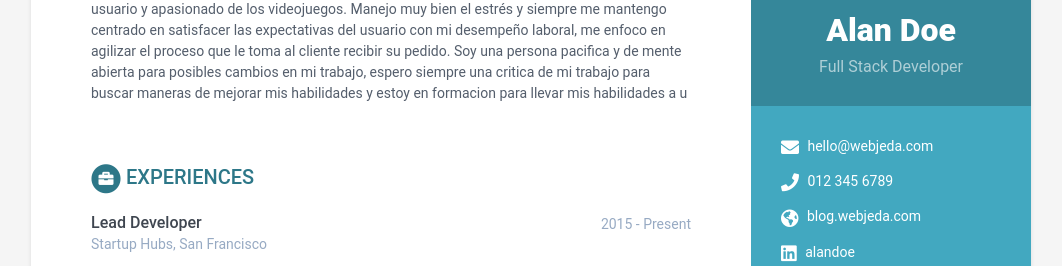
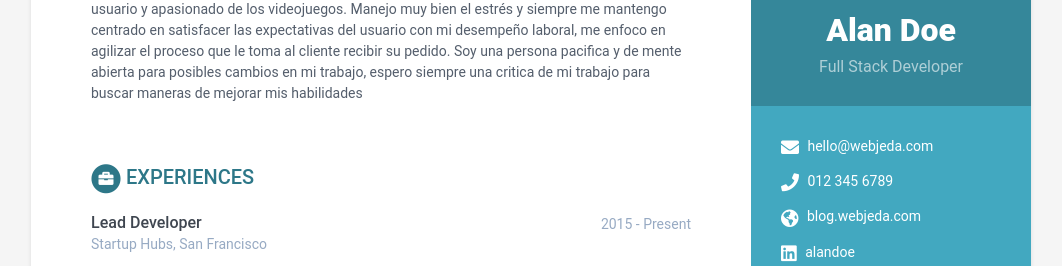
Before and after one commit to KevinC99/good-birch-4e19a, a Jekyll site: the page built from index.html, in a window 1280 px wide. Shown: the part 162-428 px from the top of the page, without its empty margins (109-1171 px from the left). Built offline with Jekyll 4.4.1, drawn with Linux system fonts in a browser that asks for light colours; some of the changed text lies outside the part shown.

Commit message:
data.yml: updated summary in career-profile

```diff
--- a/_data/data.yml
+++ b/_data/data.yml
@@ -39,8 +39,7 @@ career-profile:
     expectativas del usuario con mi desempeño laboral, me enfoco en agilizar el
     proceso que le toma al cliente recibir su pedido. Soy una persona pacifica y
     de mente abierta para posibles cambios en mi trabajo, espero siempre una
-    critica de mi trabajo para buscar maneras de mejorar mis habilidades y estoy
-    en formacion para llevar mis habilidades a u
+    critica de mi trabajo para buscar maneras de mejorar mis habilidades
 education:
   - degree: MSc in Computer Science
     university: University of London
```
